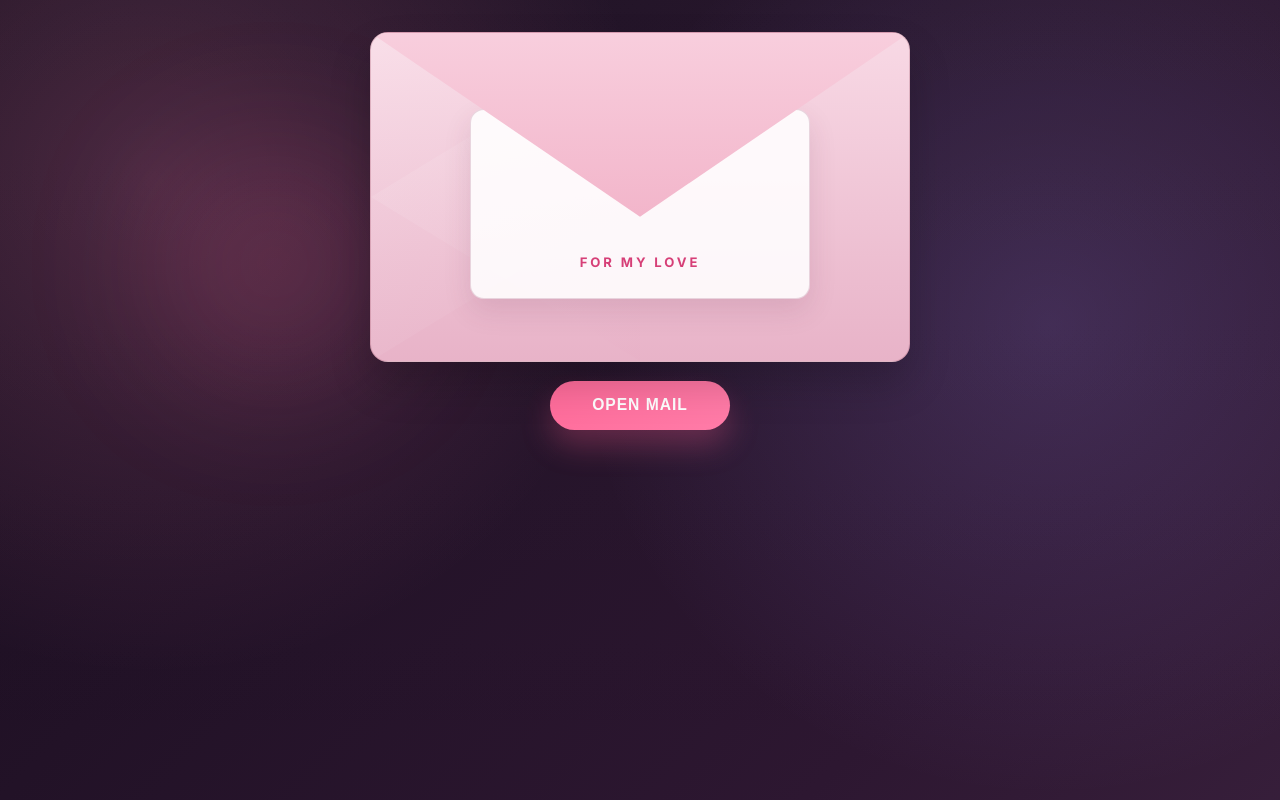
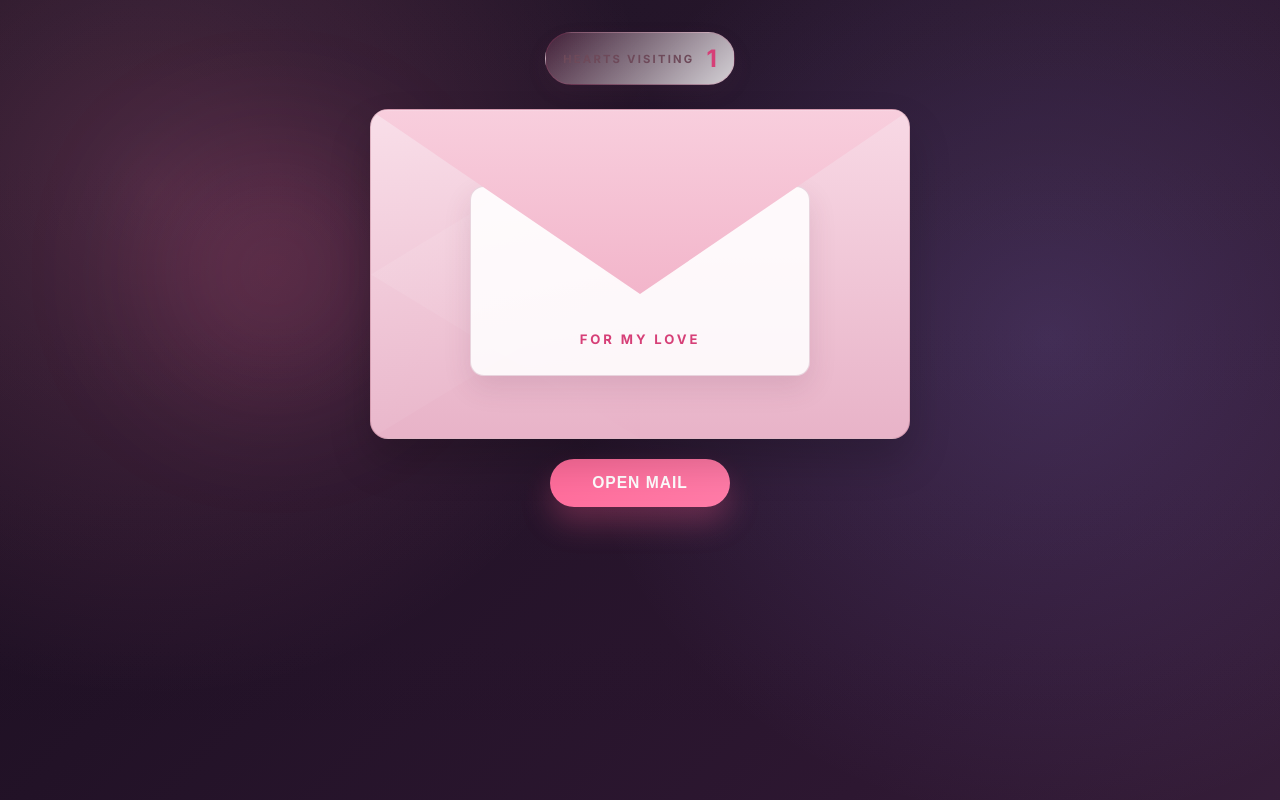
Before and after one commit to Spade092104/my-love-letter, a plain HTML site: page index.html in a window 1280 px wide. Shown: the top 800 px of the page. Drawn offline with nearby package versions, Linux system fonts and the light colour scheme.

Commit message:
Updated love letter page

```diff
--- a/index.html
+++ b/index.html
@@ -23,6 +23,11 @@
 
     <div class="glow glow-one" aria-hidden="true"></div>
     <div class="glow glow-two" aria-hidden="true"></div>
+
+    <div class="visitor-box page-visitor" aria-live="polite">
+      <span class="visitor-label">Hearts visiting</span>
+      <strong id="visitorCount">--</strong>
+    </div>
 
     <div class="mail-scene">
       <div class="envelope-wrapper" id="envelopeWrapper">
--- a/script.js
+++ b/script.js
@@ -5,6 +5,16 @@ const revealBtn = document.getElementById('revealBtn');
 const photoReveal = document.getElementById('photoReveal');
 const message = document.querySelector('.message');
 const signature = document.querySelector('.signature');
+const visitorCount = document.getElementById('visitorCount');
+
+const updateVisitorCount = () => {
+  const countKey = 'loveLetterVisitorCount';
+  const currentCount = Number(localStorage.getItem(countKey) || 0);
+  const nextCount = currentCount + 1;
+
+  localStorage.setItem(countKey, String(nextCount));
+  visitorCount.textContent = nextCount.toLocaleString();
+};
 
 const openLetter = () => {
   envelopeWrapper.classList.add('opened');
@@ -20,6 +30,7 @@ const openLetter = () => {
 };
 
 mailBtn.addEventListener('click', openLetter);
+updateVisitorCount();
 
 revealBtn.addEventListener('click', () => {
   message.classList.toggle('hidden');
--- a/style.css
+++ b/style.css
@@ -324,6 +324,38 @@ body::before {
   font-weight: 800;
 }
 
+.visitor-box {
+  display: inline-flex;
+  align-items: center;
+  justify-content: center;
+  gap: 0.75rem;
+  padding: 0.7rem 1.1rem;
+  border-radius: 999px;
+  background: linear-gradient(135deg, rgba(255, 107, 154, 0.12), rgba(255, 255, 255, 0.8));
+  border: 1px solid rgba(214, 63, 119, 0.16);
+  box-shadow: 0 8px 22px rgba(122, 59, 85, 0.08);
+}
+
+.page-visitor {
+  position: relative;
+  z-index: 2;
+  margin: 0 auto 1.5rem;
+}
+
+.visitor-label {
+  font-size: 0.7rem;
+  letter-spacing: 0.14rem;
+  text-transform: uppercase;
+  color: var(--text-soft);
+  font-weight: 700;
+}
+
+#visitorCount {
+  font-size: clamp(1.15rem, 2vw, 1.5rem);
+  color: var(--rose-deep);
+  font-weight: 800;
+}
+
 h1 {
   margin: 0;
   font-family: "Cormorant Garamond", serif;
```
